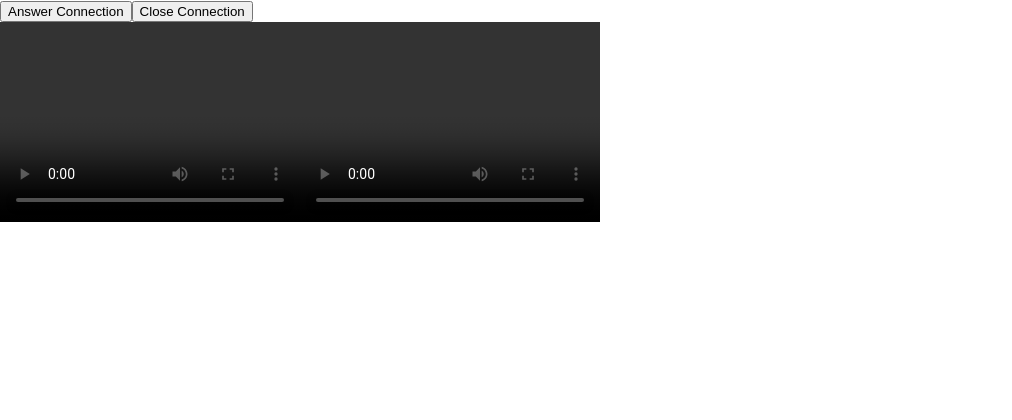
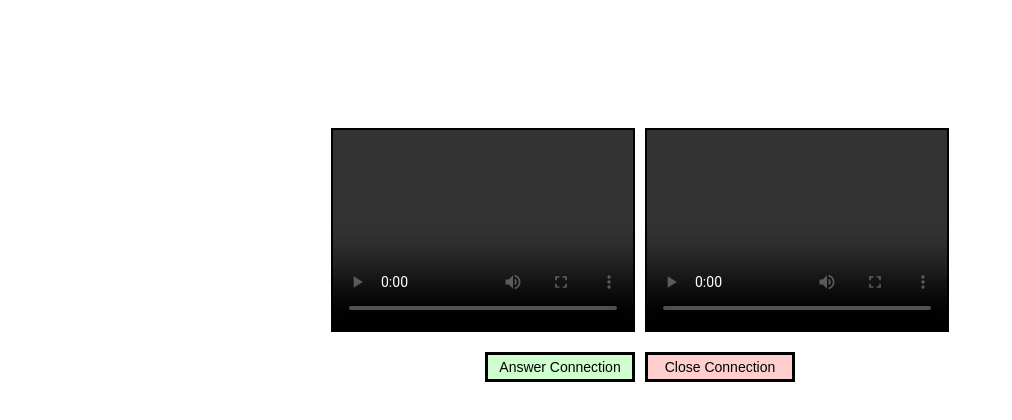
Before and after one commit to Hardik-Ahi/webrtc-app, a React (Create React App) app: page / in a window 1280 px wide. Shown: the top 420 px of the page, without its empty margins (0-1012 px from the left). Built offline with nearby package versions, Linux system fonts and the light colour scheme; no server answers.

Commit message:
updated UI

```diff
--- a/src/App.js
+++ b/src/App.js
@@ -1,5 +1,6 @@
 import React, {useEffect, useRef, useState, useCallback} from 'react';
 import {io} from 'socket.io-client';
+import './page.css';
 
 function App() {
   const localStream = useRef(null);  // for directly manipulating DOM elements; otherwise they are considered react components
@@ -28,12 +29,12 @@ function App() {
   }, []);  // no dependencies => never changes.
 
   const socketSetup = useCallback(() => {
-    socket.current = io('http://localhost:5000')
-    /*socket.current = io('https://cuddly-monster-remarkably.ngrok-free.app', {
+    //socket.current = io('http://localhost:5000')
+    socket.current = io(process.env.REACT_APP_SERVER_URL, {
       extraHeaders: {
         "ngrok-skip-browser-warning": 5500
       }
-    })*/
+    })
 
     socket.current.on('offerAvailable', (status) => {
       setCanOffer(status.status);
@@ -119,18 +120,47 @@ function App() {
       remoteTrack.current.addTrack(event.track);
       remoteStream.current.srcObject = remoteTrack.current;
     });
+
+    connection.current.addEventListener('connectionstatechange', (event) => {
+      if(connection.current.connectionState === "disconnected"){
+        disableRemoteStream();
+        connection.current.close();
+      }
+    })
   }
 
-  return <>
-  <div id = "top-button-row">
-  <button onClick = {onOpenConnection}>{canOffer ? 'Open Connection' : 'Answer Connection'}</button>
-  <button>Close Connection</button>
+  const disableRemoteStream = () => {
+    remoteTrack.current.getTracks().forEach((track) => {
+      remoteTrack.current.removeTrack(track);
+    })
+    remoteStream.current.srcObject = null;
+
+    offererIndex.current = -1;
+    answererIndex.current = -1;
+  }
+
+  const onCloseConnection = (event) => {
+    try{
+      disableRemoteStream();
+      connection.current.close();
+      socket.current.emit('close');
+    }
+    catch(e){
+      console.log(e);
+    }
+  }
+
+
+  return <div id = 'root'>
+  <div id = 'video-panel'>
+    <video className = 'video' ref = {localStream} controls autoPlay width = "300" height = "200"></video>
+    <video className = 'video' ref = {remoteStream} controls autoPlay width = "300" height = "200"></video>
   </div>
-  <div>
-    <video ref = {localStream} controls autoPlay width = "300" height = "200"></video>
-    <video ref = {remoteStream} controls autoPlay width = "300" height = "200"></video>
+  <div id = "button-panel">
+  <button className = 'callButton' id = 'openConnection' onClick = {onOpenConnection}>{canOffer ? 'Open Connection' : 'Answer Connection'}</button>
+  <button className = 'callButton' id = 'closeConnection' onClick = {onCloseConnection}>Close Connection</button>
   </div>
-  </>;
+  </div>;
 }
 
 export default App;
--- /dev/null
+++ b/src/page.css
@@ -0,0 +1,47 @@
+.callButton{
+    border-width: 3px;
+    border-style: solid;
+    height: 30px;
+    width: 150px;
+    font-size: 14px;
+}
+
+#openConnection{
+    background-color: rgb(207, 255, 207);
+}
+#openConnection:active{
+    background-color: rgb(138, 255, 138);
+}
+
+#closeConnection{
+    background-color: rgb(255, 207, 207);
+}
+#closeConnection:active{
+    background-color: rgb(255, 138, 138);
+}
+
+#root{
+    margin-top: 5%;
+    display: flex;
+    flex-direction: column;
+    align-items: center;
+    justify-content: center;
+    gap: 20px;
+}
+
+#button-panel{
+    display: flex;
+    flex-direction: row;
+    gap: 10px;
+}
+
+#video-panel{
+    display: flex;
+    flex-direction: row;
+    gap: 10px;
+}
+
+.video{
+    border-width: 2px;
+    border-style: solid;
+}
```
Also changed, not shown: 2 other files (tests, documents, lock files or other folders).
